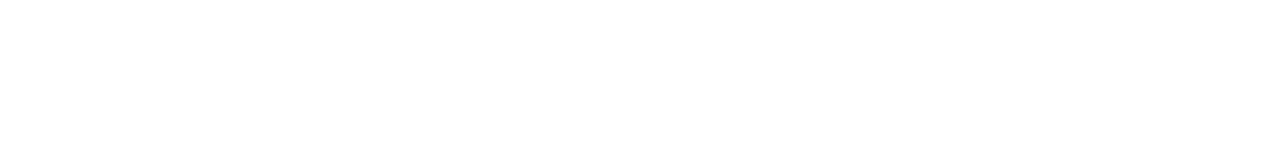
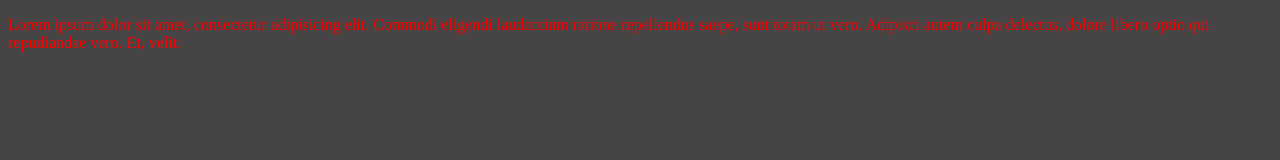
Before and after one commit to userproturbo/future-tech, a plain HTML site: page index.html in a window 1280 px wide. Drawn offline with nearby package versions, Linux system fonts and the light colour scheme; files that its build step writes are made by us from their sources.

Commit message:
commit 3

```diff
--- a/index.html
+++ b/index.html
@@ -6,9 +6,10 @@
 				content="width=device-width, user-scalable=no, initial-scale=1.0, maximum-scale=1.0, minimum-scale=1.0">
 	<meta http-equiv="X-UA-Compatible" content="ie=edge">
 	<title>Future Tech | Home</title>
+	<link rel="stylesheet" href="./styles/main.css">
 	<script src="./scripts/main.js" type="module" defer></script>
 </head>
 <body>
-
+<p>Lorem ipsum dolor sit amet, consectetur adipisicing elit. Commodi eligendi laudantium ratione repellendus saepe, sunt totam ut vero. Adipisci autem culpa delectus, dolore libero optio qui repudiandae vero. Et, velit.</p>
 </body>
 </html>
--- /dev/null
+++ b/styles/helpers/_index.scss
@@ -0,0 +1,5 @@
+@forward "function";
+
+@forward "media";
+
+@forward "mixin";
--- a/styles/main.scss
+++ b/styles/main.scss
@@ -0,0 +1,16 @@
+@use "normalize";
+
+@use "fonts";
+
+@use "variables";
+
+@use "utils";
+
+@use "globals";
+
+body {
+  background-color: #464444;
+  p {
+    color: red;
+  }
+}
```
Also changed, not shown: styles/helpers/_function.scss (added), styles/helpers/_media.scss (added), styles/helpers/_mixin.scss (added).
